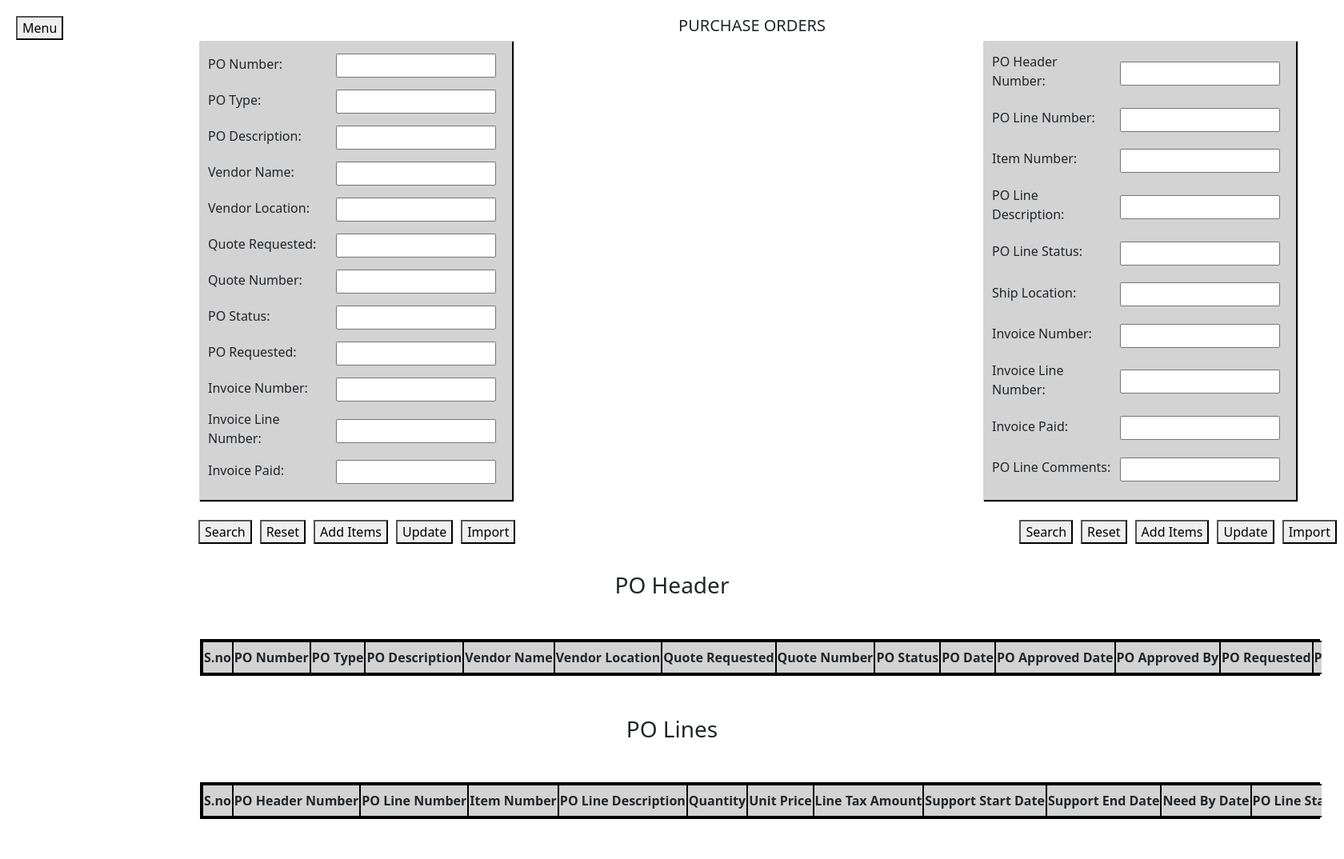
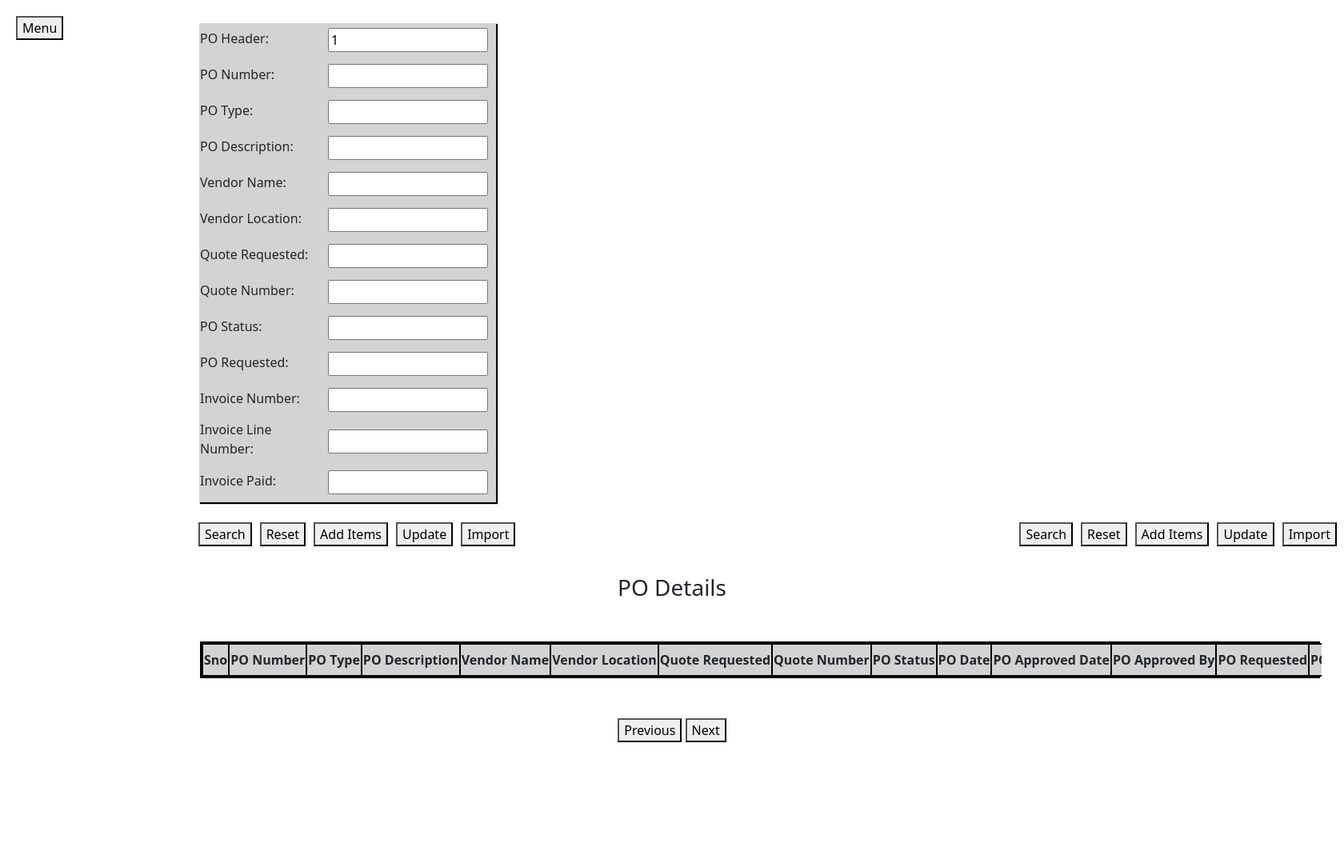
Before and after one commit to amaanshaik20/Infrastructure-Team-Project, a Flask app: page /purchase_orders in a window 1680 px wide. Shown: the part 89-1163 px from the top of the page at 80% size. After the commit the page ends 1017 px from the top, so only its background shows below. Run offline with Flask 3, Linux system fonts and the light colour scheme; lists and menus that the app fills with data are empty.

Commit message:
Update purchase_orders.html

```diff
--- a/templates/purchase_orders.html
+++ b/templates/purchase_orders.html
@@ -31,7 +31,6 @@
             margin-right: 30px;
             box-shadow: 1px 1px 1px 1px black;
             background-color: lightgray;
-            padding: 10px;
         }
 
         .search input {
@@ -102,7 +101,8 @@
         .button-container div {
             margin: 5px;
         }
-        #btn{
+
+        #btn {
             margin-left: 620px;
         }
 
@@ -181,15 +181,18 @@
         <div class="container-fluid mb-3 pt-3">
             <a class="navbar-brand" href="/main">3S TECHNOLOGIES</a>
             <a class="navbar-brand" href="/main">Home</a>
-            <a class="navbar-brand"  href="/logout">Logout</a>
+            <a class="navbar-brand" href="/logout">Logout</a>
         </div>
     </nav>
     <button class="toggle-btn" onclick="toggleSidebar()">Menu</button>
-    <h3 style="margin-top: 30px; text-align: center;margin-top: -10PX;margin-left: 200PX;font-size: 20PX;">PURCHASE ORDERS</h3>
     <div class="filters-purchase_order" id="filters">
         <div class="box1">
             <div class="search">
                 <div class="grid1">
+                    <div class="label-input-pair">
+                        <label for="search_po_header">PO Header:</label>
+                        <input type="number" name="search" id="search_po_header" value="1" min="0">
+                    </div>
                     <div class="label-input-pair">
                         <label for="search_po_number">PO Number:</label>
                         <input type="text" name="search" id="search_po_number">
@@ -239,7 +242,7 @@
                         <input type="text" name="search" id="search_invoice_paid">
                     </div>
                 </div>
-                <div class="grid1">
+                <!-- <div class="grid1">
                     <div class="label-input-pair">
                         <label for="search_po_header_number">PO Header Number:</label>
                         <input type="text" name="search" id="search_po_header_number">
@@ -281,7 +284,7 @@
                         <input type="text" name="search" id="search_po_line_comments">
                     </div>
 
-                </div>
+                </div> -->
             </div>
             <div style="display: flex;">
                 <div class="button-container">
@@ -295,10 +298,10 @@
                         <button class="additem" style="margin: 5px;"> Add Items</button>
                     </form>
                     <form action="/update4" method="post">
-                    <button  style="margin: 5px;">Update</button>
+                        <button style="margin: 5px;">Update</button>
                     </form>
                     <form action="/upload4" method="post">
-                    <button  style="margin: 5px;">Import</button>
+                        <button style="margin: 5px;">Import</button>
                     </form>
                     <!-- <div>
                         <button onclick="toggleAddBar()">Add Items</button>
@@ -316,10 +319,10 @@
                         <button class="additem" style="margin: 5px;"> Add Items</button>
                     </form>
                     <form action="/update5" method="post">
-                    <button  style="margin: 5px;">Update</button>
+                        <button style="margin: 5px;">Update</button>
                     </form>
                     <form action="/upload5" method="post">
-                    <button  style="margin: 5px;">Import</button>
+                        <button style="margin: 5px;">Import</button>
                     </form>
                     <!-- <div>
                         <button onclick="toggleAddBar1()">Add Items</button>
@@ -329,13 +332,13 @@
         </div>
     </div>
     <center>
-        <h3 style="margin-top: 30px;">PO Header</h3>
+        <h3 style="margin-top: 30px;">PO Details</h3>
     </center>
     <div class="container1">
         <div id="typeheaderContainer" class="matter">
             <table>
                 <tr>
-                    <th>S.no</th>
+                    <th>Sno</th>
                     <th>PO Number</th>
                     <th>PO Type</th>
                     <th>PO Description</th>
@@ -363,7 +366,7 @@
             </table>
         </div>
     </div>
-    <center>
+    <!-- <center>
         <h3 style="margin-top: 30px;">PO Lines</h3>
     </center>
     <div class="container1">
@@ -396,16 +399,38 @@
                 </tr>
             </table>
         </div>
-    </div>
+    </div> -->
+    <center>
+        <button id="previousBtn" onclick="handleButtonClick('previous')">Previous</button>
+        <button id="nextBtn" onclick="handleButtonClick('next')">Next</button>
+
+    </center>
+
     <script src="/static/index.js"></script>
     <script>
+      function handleButtonClick(action) {
+    var input = document.getElementById('search_po_header');
+    var currentValue = parseInt(input.value);
+    if (action === 'next') {
+        input.value = currentValue + 1;
+    } else if (action === 'previous' && currentValue > 1) {
+        input.value = currentValue - 1;
+    }
+    fetchHeaderData(); // Call fetchTypeData after updating the input value
+}
+
+
+
+
+
         function toggleSearchBar() {
             var searchBar = document.querySelector('.search');
             searchBar.style.display = (searchBar.style.display === 'none') ? 'flex' : 'none';
         }
-        function fetchHeaderData(){
+        function fetchHeaderData() {
             // Collect filter values
             // var item_id = document.getElementById("search_item_id").value;
+            var po_header = document.getElementById("search_po_header").value;
             var po_number = document.getElementById("search_po_number").value;
             var po_type = document.getElementById("search_po_type").value;
             var po_description = document.getElementById("search_po_description").value;
@@ -429,11 +454,11 @@
             };
 
             // Construct URL with filter parameters
-            var url = `/get_header_data?po_number=${encodeURIComponent(po_number)}&po_type=${encodeURIComponent(po_type)}&po_description=${encodeURIComponent(po_description)}&vendor_name=${encodeURIComponent(vendor_name)}&vendor_location=${encodeURIComponent(vendor_location)}&quote_requested=${encodeURIComponent(quote_requested)}&quote_number=${encodeURIComponent(quote_number)}&po_status=${encodeURIComponent(po_status)}&po_requested=${encodeURIComponent(po_requested)}&invoice_number=${encodeURIComponent(invoice_number)}&invoice_line_number=${encodeURIComponent(invoice_line_number)}&invoice_paid=${encodeURIComponent(invoice_paid)}`;
+            var url = `/get_po_data?po_header=${encodeURIComponent(po_header)}&po_number=${encodeURIComponent(po_number)}&po_type=${encodeURIComponent(po_type)}&po_description=${encodeURIComponent(po_description)}&vendor_name=${encodeURIComponent(vendor_name)}&vendor_location=${encodeURIComponent(vendor_location)}&quote_requested=${encodeURIComponent(quote_requested)}&quote_number=${encodeURIComponent(quote_number)}&po_status=${encodeURIComponent(po_status)}&po_requested=${encodeURIComponent(po_requested)}&invoice_number=${encodeURIComponent(invoice_number)}&invoice_line_number=${encodeURIComponent(invoice_line_number)}&invoice_paid=${encodeURIComponent(invoice_paid)}`;
             xhr.open("GET", url, true);
             xhr.send();
         }
-        function fetchLinesData(){
+        function fetchLinesData() {
             // Collect filter values
             // var item_id = document.getElementById("search_item_id").value;
             var po_header_number = document.getElementById("search_po_header_number").value;
@@ -461,7 +486,6 @@
             xhr.open("GET", url, true);
             xhr.send();
         }
-
     </script>
 </body>
 
```
Lines whose indentation alone changed are shown as unchanged.
